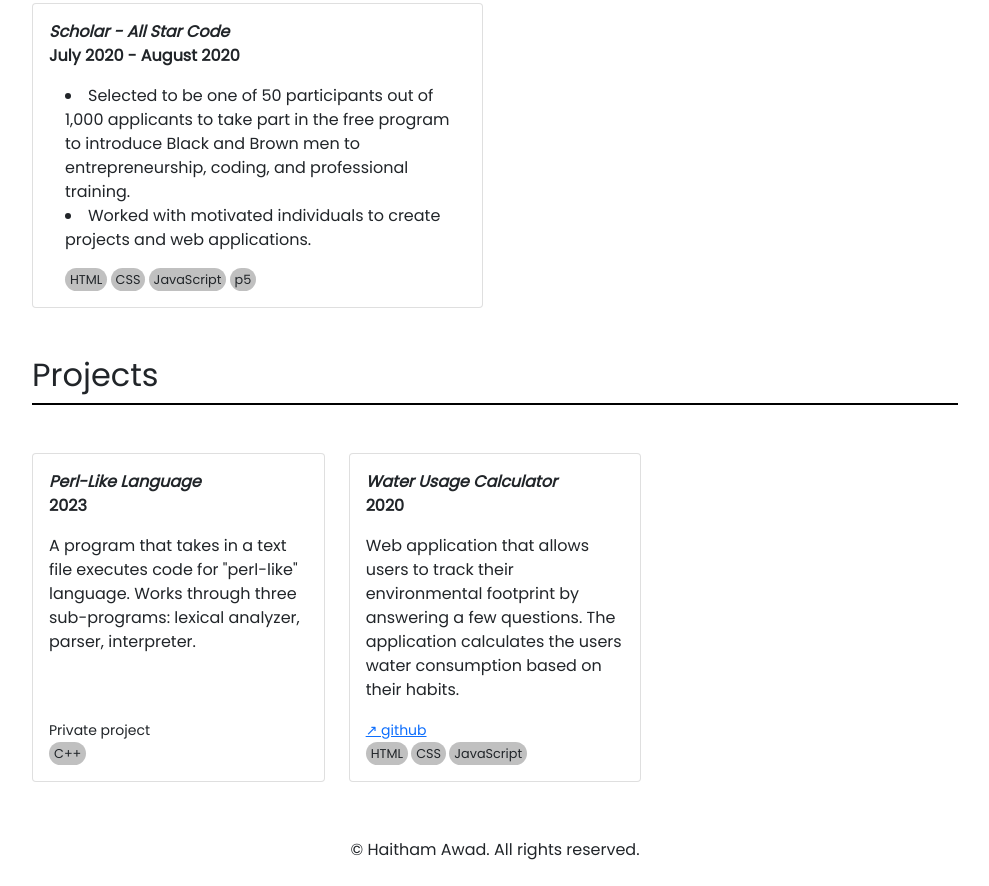
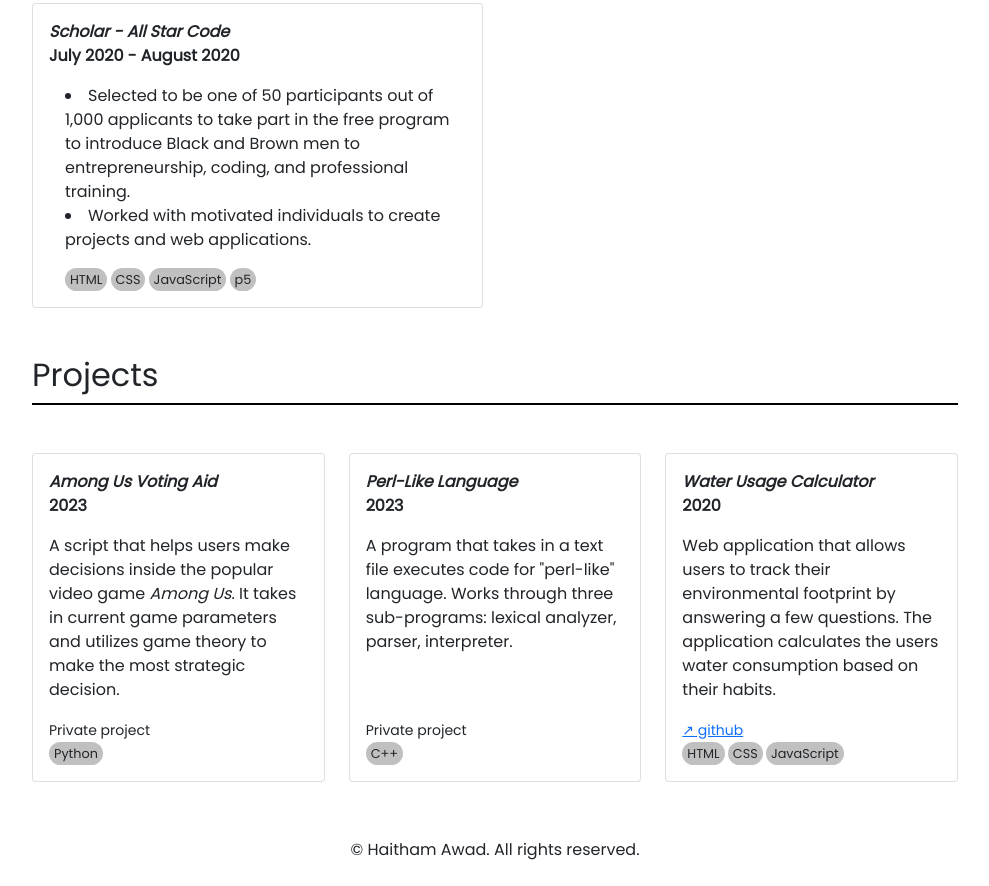
Before and after one commit to haitham-awad/HaithamAwad, a plain HTML site: page index.html in a window 1280 px wide. Shown: the part 996-1882 px from the top of the page, without its empty margins (145-1134 px from the left). Drawn offline with nearby package versions, Linux system fonts and the light colour scheme.

Commit message:
updating resume nov 29 2023

```diff
--- a/index.html
+++ b/index.html
@@ -187,6 +187,19 @@
                 <div class="card h-100">
                     <div class="card-body cards ">
                         <div>
+                        <div><i style="font-weight:bold;">Among Us Voting Aid</i><p style="font-weight: bold;">2023</p></div>
+                        <div class="pt-3">
+                            A script that helps users make decisions inside the popular video game <i>Among Us</i>. It takes in current game parameters and utilizes game theory to make the most strategic decision.
+                        </div></div>
+                        <div class="pt-3"><small>Private project </small><div class="skillsRow"><div class="skills">Python</div></div>
+
+                    </div></div>
+                   </div>
+            </div>
+            <div class="col-lg-3 col-12  jobs projects" >
+                <div class="card h-100">
+                    <div class="card-body cards ">
+                        <div>
                         <div><i style="font-weight:bold;">Perl-Like Language</i><p style="font-weight: bold;">2023</p></div>
                         <div class="pt-3">
                             A program that takes in a text file executes code for "perl-like" language. Works through three sub-programs: lexical analyzer, parser, interpreter.
```
Also changed, not shown: 1 other file.
